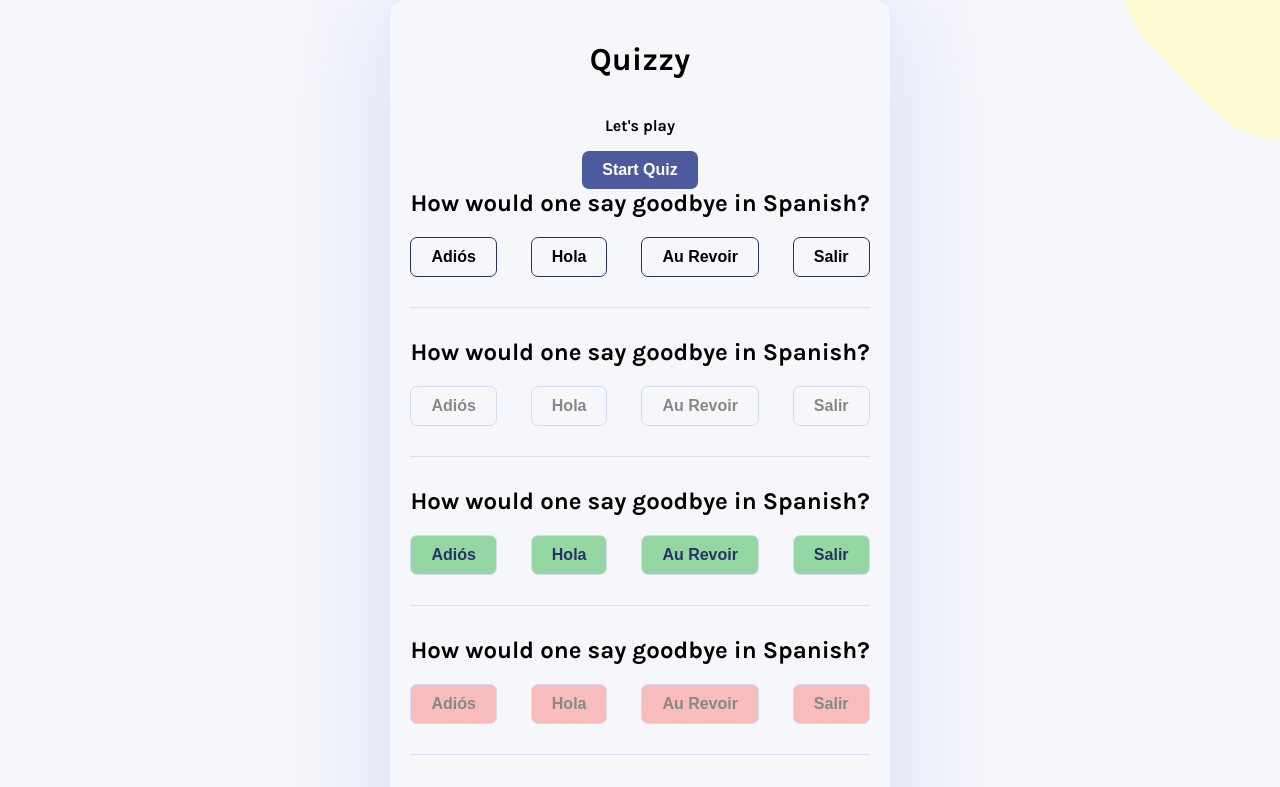
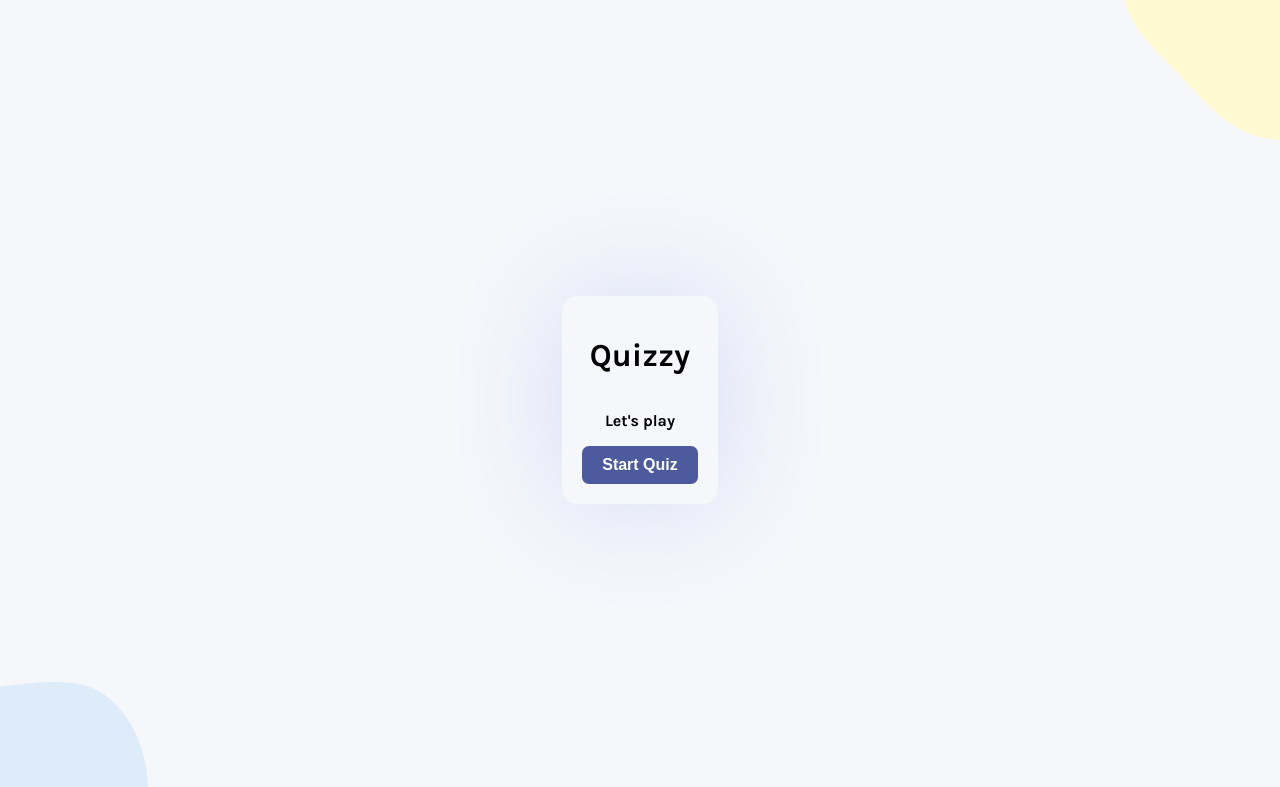
Before and after one commit to edesgree/react-quizzy, a React (Vite) app: page / in a window 1280 px wide. Shown: the top 787 px of the page. Built offline with nearby package versions, Linux system fonts and the light colour scheme.

Commit message:
start game functionality

```diff
--- a/src/App.jsx
+++ b/src/App.jsx
@@ -1,27 +1,20 @@
-import react from 'react';
-import Question from './components/Question';
+import React from 'react';
+
+import Intro from './components/Intro';
+import Quiz from './components/Quiz';
 
 function App() {
+  const [gameStart, setGameStart] = React.useState(false);
+  function startGame() {
+    setGameStart(true);
+  }
   return (
     <main className="App">
-      <h1>Quizzy</h1>
-      <p>Let's play</p>
-      <button
-        className="primary"
-        onClick={() => setCount((count) => count + 1)}
-      >
-        Start Quiz
-      </button>
-
-      <div className="quiz">
-        <Question state="" />
-        <Question state="desactive" />
-        <Question state="desactive correct" />
-        <Question state="desactive wrong" />
-        <Question state="active" />
-      </div>
-      <button className="primary">Check answers</button>
-      <p>You scored 3/5 correct answers</p>
+      <header>
+        <h1>Quizzy</h1>
+      </header>
+      {!gameStart && <Intro start={startGame} />}
+      {gameStart && <Quiz />}
     </main>
   );
 }
--- a/src/assets/style.scss
+++ b/src/assets/style.scss
@@ -82,10 +82,11 @@ button {
   }
 }
 
-.quiz {
+.quiz-questions {
   display: flex;
   flex-direction: column;
   gap: 30px;
+  margin-bottom: 40px;
   .question {
     border-bottom: solid 1px $lighter-blue;
     padding-bottom: 30px;
--- /dev/null
+++ b/src/components/Intro.jsx
@@ -0,0 +1,12 @@
+import React from 'react';
+
+export default function Intro(props) {
+  return (
+    <div>
+      <p>Let's play</p>
+      <button className="primary" onClick={props.start}>
+        Start Quiz
+      </button>
+    </div>
+  );
+}
--- /dev/null
+++ b/src/components/Quiz.jsx
@@ -0,0 +1,20 @@
+import React from 'react';
+import Question from './Question';
+
+export default function Quiz(props) {
+  return (
+    <section className="quiz">
+      <div className="quiz-questions">
+        <Question state="" />
+        <Question state="desactive" />
+        <Question state="desactive correct" />
+        <Question state="desactive wrong" />
+        <Question state="active" />
+      </div>
+      <footer className="quiz-footer">
+        <button className="primary">Check answers</button>
+        <p>You scored 3/5 correct answers</p>
+      </footer>
+    </section>
+  );
+}
```
